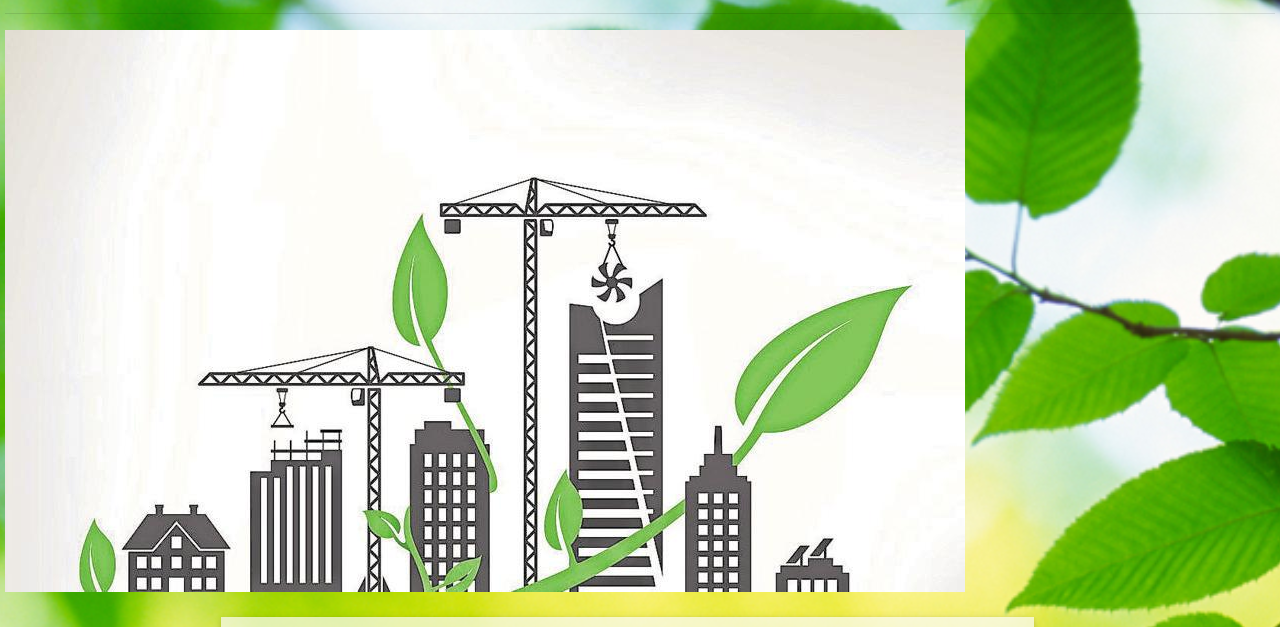
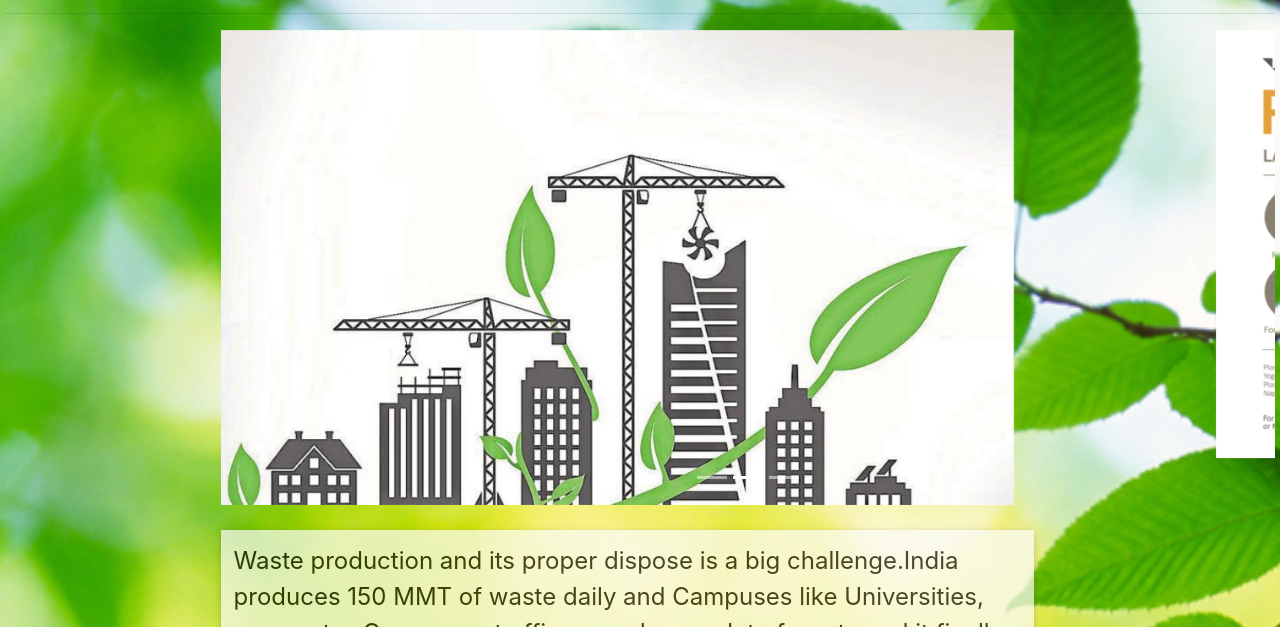
Before and after one commit to greencampus2017/greencampus2017.github.io, a plain HTML site: page index.html in a window 1280 px wide. Shown: the part 99-726 px from the top of the page. Drawn offline with nearby package versions, Linux system fonts and the light colour scheme; a script that the page names is missing.

Commit message:
Update index.html

```diff
--- a/index.html
+++ b/index.html
@@ -52,7 +52,7 @@
 
 
 
-<!-- <div class="con1">
+<div class="con1">
 <div id="carouselExampleIndicators" class="carousel slide" data-ride="carousel" style="vertical-align:center;  text-align: center;margin-left: 17% " >
   <ol class="carousel-indicators">
     <li data-target="#carouselExampleIndicators" data-slide-to="0" class="active"></li>
@@ -80,13 +80,13 @@
   </a>
 </div>
 
-</div> -->
+</div>
 
 
 
-        <img class="con" src="main.jpg" alt="First slide" align="center">
+<!--         <img class="con" src="main.jpg" alt="First slide" align="center">
 
-
+ -->
 
 
    <div class="content">
```
